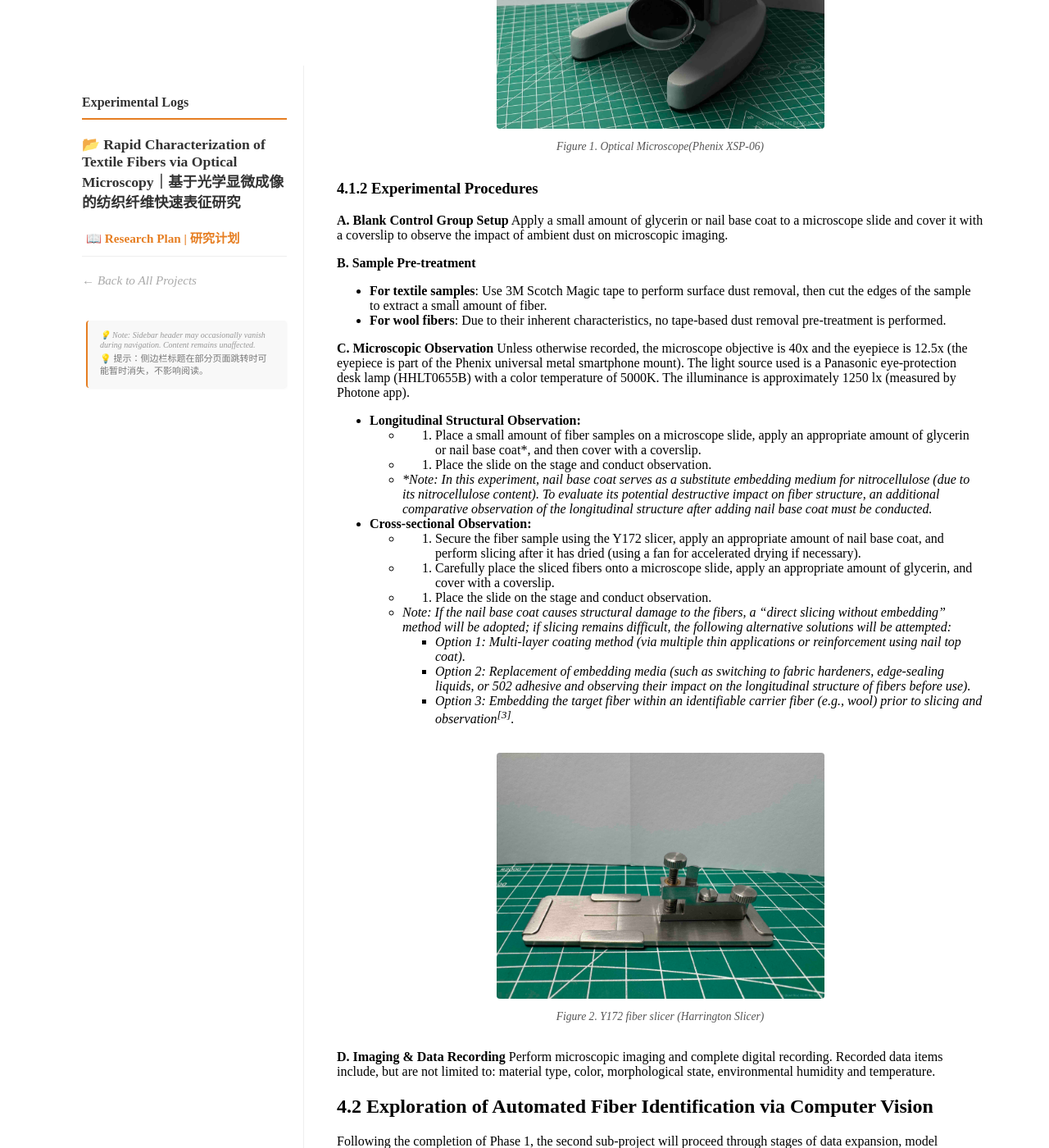
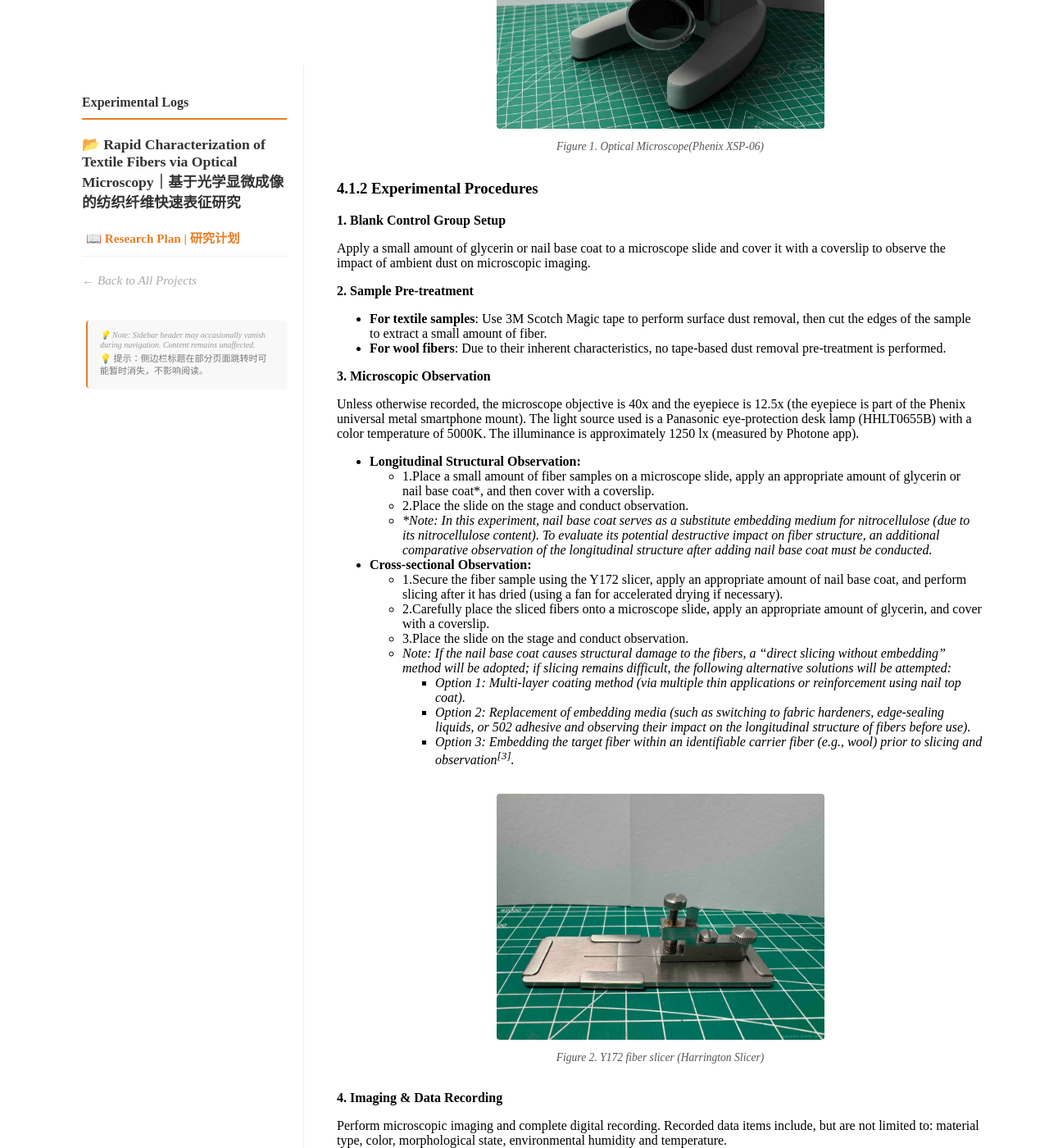
Before and after one commit to nqy-exp/nqy-exp.github.io, a Jekyll site: the page built from _projects/projectA/pa-rp.md, in a window 1280 px wide and 1400 px high, scrolled down 2611 px. Shown: the whole window at 82% size. Built offline with Jekyll 4.4.1, drawn with Linux system fonts in a browser that asks for light colours; some of the changed text lies outside the part shown.

Commit message:
fix format for pa-rp

```diff
--- a/_layouts/projects-layout.html
+++ b/_layouts/projects-layout.html
@@ -31,7 +31,7 @@
       <!-- 2. 【轻量级风险提示】 - 放在标题下方，分割线上方 -->
       <div class="tiny-disclaimer">
         ⚠️ <span class="disclaimer-text">Home-based personal explorations. Not professional advice. Do not replicate. / 家庭环境下的个人探索，非专业指导，请勿模仿。</span>
-      </div> <!-- 这里之前漏掉了闭合标签！ -->
+      </div>
 
       <hr style="border: none; border-top: 1px solid #eee; margin-bottom: 30px;">
 
--- a/_projects/projectA/pa-rp.md
+++ b/_projects/projectA/pa-rp.md
@@ -82,26 +82,29 @@ In summary, this exploratory research project will be conducted through three ex
 
 ### 4.1.2 Experimental Procedures
 
-**A. Blank Control Group Setup**
+**1. Blank Control Group Setup**
+
 Apply a small amount of glycerin or nail base coat to a microscope slide and cover it with a coverslip to observe the impact of ambient dust on microscopic imaging.
 
-**B. Sample Pre-treatment**
+**2. Sample Pre-treatment**
+
 - **For textile samples**: Use 3M Scotch Magic tape to perform surface dust removal, then cut the edges of the sample to extract a small amount of fiber.
 - **For wool fibers**: Due to their inherent characteristics, no tape-based dust removal pre-treatment is performed.
 
-**C. Microscopic Observation**
+**3. Microscopic Observation**
+
 Unless otherwise recorded, the microscope objective is 40x and the eyepiece is 12.5x (the eyepiece is part of the Phenix universal metal smartphone mount).
 The light source used is a Panasonic eye-protection desk lamp (HHLT0655B) with a color temperature of 5000K. The illuminance is approximately 1250 lx (measured by Photone app).
 
 - **Longitudinal Structural Observation:**
-	- 1. Place a small amount of fiber samples on a microscope slide, apply an appropriate amount of glycerin or nail base coat\*, and then cover with a coverslip.
-	- 2. Place the slide on the stage and conduct observation.
+	- 1.Place a small amount of fiber samples on a microscope slide, apply an appropriate amount of glycerin or nail base coat\*, and then cover with a coverslip.
+	- 2.Place the slide on the stage and conduct observation.
 	- _\*Note: In this experiment, nail base coat serves as a substitute embedding medium for nitrocellulose (due to its nitrocellulose content). To evaluate its potential destructive impact on fiber structure, an additional comparative observation of the longitudinal structure after adding nail base coat must be conducted._
 
 - **Cross-sectional Observation:**
-	- 1. Secure the fiber sample using the Y172 slicer, apply an appropriate amount of nail base coat, and perform slicing after it has dried (using a fan for accelerated drying if necessary).
-	- 2. Carefully place the sliced fibers onto a microscope slide, apply an appropriate amount of glycerin, and cover with a coverslip.
-	- 3. Place the slide on the stage and conduct observation.
+	- 1.Secure the fiber sample using the Y172 slicer, apply an appropriate amount of nail base coat, and perform slicing after it has dried (using a fan for accelerated drying if necessary).
+	- 2.Carefully place the sliced fibers onto a microscope slide, apply an appropriate amount of glycerin, and cover with a coverslip.
+	- 3.Place the slide on the stage and conduct observation.
 	- _Note: If the nail base coat causes structural damage to the fibers, a "direct slicing without embedding" method will be adopted; if slicing remains difficult, the following alternative solutions will be attempted:_
 		-  _Option 1: Multi-layer coating method (via multiple thin applications or reinforcement using nail top coat)._
 		- _Option 2: Replacement of embedding media (such as switching to fabric hardeners, edge-sealing liquids, or 502 adhesive and observing their impact on the longitudinal structure of fibers before use)._
@@ -114,7 +117,8 @@ The light source used is a Panasonic eye-protection desk lamp (HHLT0655B) with a
   </figcaption>
 </figure>
 
-**D. Imaging & Data Recording**
+**4. Imaging & Data Recording**
+
 Perform microscopic imaging and complete digital recording. Recorded data items include, but are not limited to: material type, color, morphological state, environmental humidity and temperature.
 
 ## 4.2 Exploration of Automated Fiber Identification via Computer Vision
@@ -122,18 +126,23 @@ Perform microscopic imaging and complete digital recording. Recorded data items
 Following the completion of Phase 1, the second sub-project will proceed through stages of data expansion, model training, and validation. The specific workflow is as follows:
 
 **1. Data Expansion and Sample Preparation**
+
 By sampling more fabrics of known materials, the dataset scale will be further expanded. For each fiber sample, multiple preparations will be performed to obtain various microscopic images of both longitudinal and cross-sectional structures.
 
 **2. Image Processing and Labeling**
+
 FIJI (ImageJ) software will be used to process the collected images and measure fiber diameter data. Subsequently, Label Studio will be utilized for image annotation to prepare a high-quality dataset for model training.
 
 **3. Model Fine-tuning**
+
 Using LoRA (Low-Rank Adaptation) technology, the Google Gemma-4-26b-a4b-qat (4-bit) model will be fine-tuned via the MLXTune platform to achieve specialized training for fiber morphological recognition. Considering the risk of overfitting caused by the sample size, this study will employ data augmentation to expand the diversity of training samples, ensuring that the model learns essential morphological features rather than merely memorizing image details, thereby improving its generalization capability.
 
 **4. Testing and Performance Evaluation**
+
 To verify the capability of the model, a test set consisting of microscopic images of known fiber samples that have not been involved in training will be collected. The training will be considered successful if the model achieves an accuracy rate of over 85% on this test set, otherwise, the research will revert to employing morphological observation as the primary method for fiber identification.
 
 **5. Open Science**
+
 Regardless of the training outcome, all data packages used for AI training will be packaged after the completion of the research and uploaded to the Zenodo platform for open-source sharing.
 
 ## 4.3 Impact of Common Household Liquids on the Morphological Stability of Textile Fibers
@@ -146,15 +155,19 @@ This phase is the core component of the exploratory research, aiming to observe
 - **Selection of Experimental Media**: Various readily available daily liquids will be selected, including but not limited to food seasonings, beverages, household cleaners, and craft adhesives/glues.
 
 **2. Sample Processing and Reaction Process**
+
 Known fiber samples will be placed into five covered petri dishes, and the target experimental solutions will be added. The samples will undergo wetting processes at different time intervals: 1 minute, 15 minutes, 30 minutes, 60 minutes, and 120 minutes.
 
 **3. Post-treatment and Microscopic Observation**
+
 Upon reaching the target times, the samples will be removed; an initial observation of fiber morphology will be performed and recorded. Subsequently, a dust-free cloth will be used to absorb excess liquid for drying before sample preparation. Morphological observations will then be conducted from both longitudinal and cross-sectional dimensions using an optical microscope, followed by image collection and recording.
 
 **4. Data Collection and Analysis**
+
 After obtaining the image data, FIJI (ImageJ) software will be utilized for digital processing and parameter measurement.
 
 **5. AI-Assisted Validation**
+
 If the computer vision training in Phase 2 reaches the expected goals, this phase may also employ the AI model as an auxiliary tool. By adding new images into the fine-tuned AI model's database and performing secondary fine-tuning, the morphological changes of fibers in subsequent experiments will be identified.
 
 **The final objective** is to establish a cross-verification analytical mode based on common household substances, utilizing the morphological variations induced by multiple media to achieve reliable qualitative analysis of textile fiber composition.
@@ -259,35 +272,38 @@ As well as the challenges and technical bottlenecks to be addressed during the r
 
 ### 4.1.2实验流程
 
-**A. 空白对照组设置**
+**1. 空白对照组设置**
+
 在载玻片上滴加少量甘油或指甲底油后覆盖盖玻片，用于观察实验环境内的粉尘对显微成像的影响。
 
-**B. 样本预处理**
+**2. 样本预处理**
 - 对于织物样本：使用3M隐形胶带对表面进行除尘处理后，将小样边缘剪开提取少量纤维。
 - 对于毛类纤维样本：由于其特性，暂不进行胶带除尘预处理。
 
-**C. 显微镜观察**
+**3. 显微镜观察**
+
 若无特殊记录，显微镜物镜为40倍，目镜为12.5倍（目镜为Phenix通用金属手机支架自带）
 光源为Panasonic护眼台灯（HHLT0655B），色温5000K。照度约为1250 lx（由Photone APP进行测量）。
 
 - **纵向结构观察：**
-	- 1. 取小样少量纤维在载玻片上，滴适量甘油或指甲底油\*后放盖玻片。
+	- 1.取小样少量纤维在载玻片上，滴适量甘油或指甲底油\*后放盖玻片。
 	- 2.将载玻片放入载物台上后，进行观察。
 	 _\*：在本实验中，指甲底油作为火棉胶的替代包埋介质（因其含有硝化纤维）。为评估其对纤维结构的潜在破坏性，需额外设置一组加入指甲底油后的纵向结构对比观察。_
 
 - **横截面观察：**
-	- 1. 使用Y172型切片器卡紧样本纤维，滴加适量指甲底油，待其干燥（必要时使用风扇辅助加速干燥）后进行切片处理。
+	- 1.使用Y172型切片器卡紧样本纤维，滴加适量指甲底油，待其干燥（必要时使用风扇辅助加速干燥）后进行切片处理。
 	- 2.将切下的纤维小心放置在在载玻片上，滴加适量甘油后盖盖玻片。
 	- 3.将载玻片放入载物台上后，进行观察。
 	- _注：若指甲底油对纤维结构产生破坏，将采用“非包埋直接切片法”；若切片困难，则尝试以下替代方案：
 		- *方案一：多层覆膜法（通过多次薄涂或使用指甲顶油进行加固）*
 		- *方案二：更换包埋介质（如改用织物硬化剂、锁边液、502胶等可使纤维变硬的溶液，并在使用前观察其对纤维纵向结构的破坏性）。*
-		- *方案三：使用可识别的载体纤维（比如羊毛）包裹后进行切片观察<sup class="reference">[3]</sup>。
+		- *方案三：使用可识别的载体纤维（比如羊毛）包裹后进行切片观察<sup class="reference">[3]</sup>。*
 
 图2 Y172型纤维切片器（哈氏切片器）（图见英文版）
 
 
-**D.图像采集与数据记录**
+**4.图像采集与数据记录**
+
 进行显微成像并完成数字化记录。记录的数据项包括但不限于：材料材质、颜色、形态状态、环境湿度及温度。
 
 ## 4.2 基于计算机视觉的纤维成分自动识别方案探索
@@ -295,18 +311,23 @@ As well as the challenges and technical bottlenecks to be addressed during the r
 在完成第一阶段的数据库构建后，第二个子项目将进入数据扩充、模型训练与验证阶段，具体流程如下：
 
 **1. 数据扩充与样本制备**
+
 通过对更多已知材料的布料进行采样，进一步扩大数据集规模。针对每种纤维样本进行多次重复制样，以获取多张不同的纵向结构与横截面结构的显微图像。
 
 **2. 图像处理与标注**
+
 利用 FIJI (ImageJ) 软件对采集到的图像进行处理，测量纤维的直径数据。随后，使用 Label Studio 工具对图像进行标注，为模型训练准备高质量的数据集。
 
 **3. 模型微调**
+
 采用 LoRA (Low-Rank Adaptation) 技术，利用 MLXTune 平台对 Google Gemma-4-26b-a4b-qat (4-bit) 模型进行微调，实现针对纤维形态识别的专用化训练。考虑到样本规模可能带来的过拟合风险，本研究将采用数据增强来扩充训练样本的多样性，以确保模型能够学习到本质的形态特征而非仅仅是记住图像细节，从而提升模型的泛化能力。
 
 **4. 测试与性能评估**
+
 为了验证模型的能力，将采集一批尚未参与训练的已知材料的纤维样本显微图像作为测试集。若模型在测试集上的识别准确率达到 85% 以上，则视为训练成功，否则，研究将退回到采用显微形态学观察作为主要的纤维鉴别手段。
 
 **5. 开源分享**
+
 无论训练结果如何，所有用于 AI 训练的数据包都将在研究结束后进行打包处理，并上传至 Zenodo 平台进行开源分享。
 
 
@@ -320,15 +341,19 @@ As well as the challenges and technical bottlenecks to be addressed during the r
 - **实验介质选择**：选取各类易于获取的日常液体，包括但不限于食品调味品、饮料、家用清洁剂以及手工胶类制品等。
 
 **2. 样本处理与反应过程**
+
 将已知成分的纤维样本置于五个带盖培养皿中，滴加目标实验溶液。样本将分别在不同的时间梯度下进行浸润处理，分别是：1分钟、15分钟、30分钟、60分钟及120分钟。
 
 **3. 后处理与显微观察**
+
 到达目标时间后，取出样本，先进行纤维形态观察，并记录。随后，利用无尘布吸干多余液体进行干燥处理后进行制样。通过光学显微镜分别从纵向结构与横截面两个维度进行形态学观察，采集图像并记录。
 
 **4. 数据采集与分析**
+
 获取图像数据后，利用 FIJI (ImageJ) 软件进行数字化处理与参数测量。
 
 **5. AI辅助验证**
+
 若第二阶段的计算机视觉训练达到预期目标，本阶段也可使用该 AI 模型作为辅助工具，将图片加入微调AI模型的数据库，进行二次微调后，对后续实验中的纤维形态变化进行识别。
 
 **最终目标**是构建一种基于常见日用介质的交叉分析模式，利用多种介质引发的形态学差异，实现对纺织纤维成分可靠的定性分析。
```
Also changed, not shown: index.md (+0 -12 lines).
